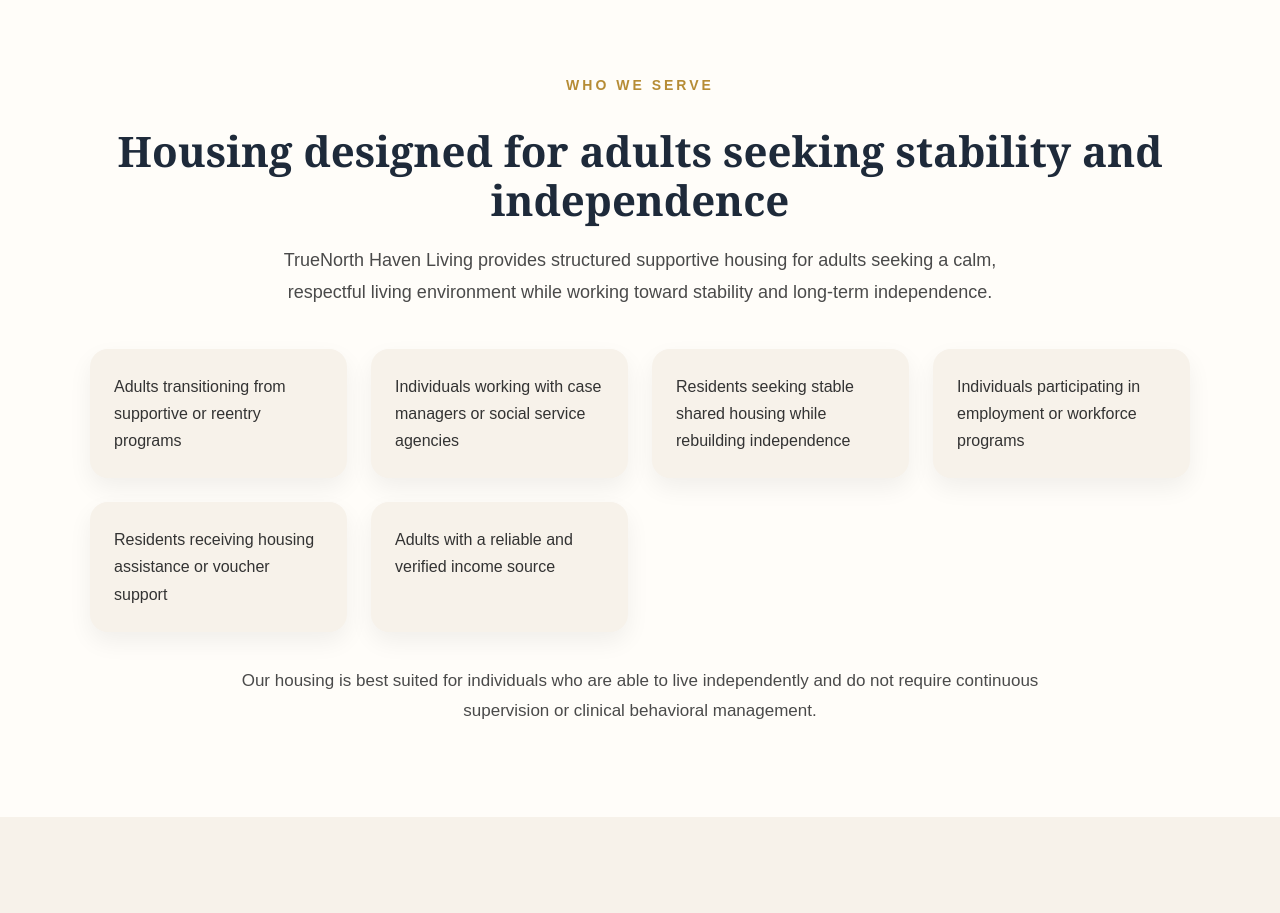
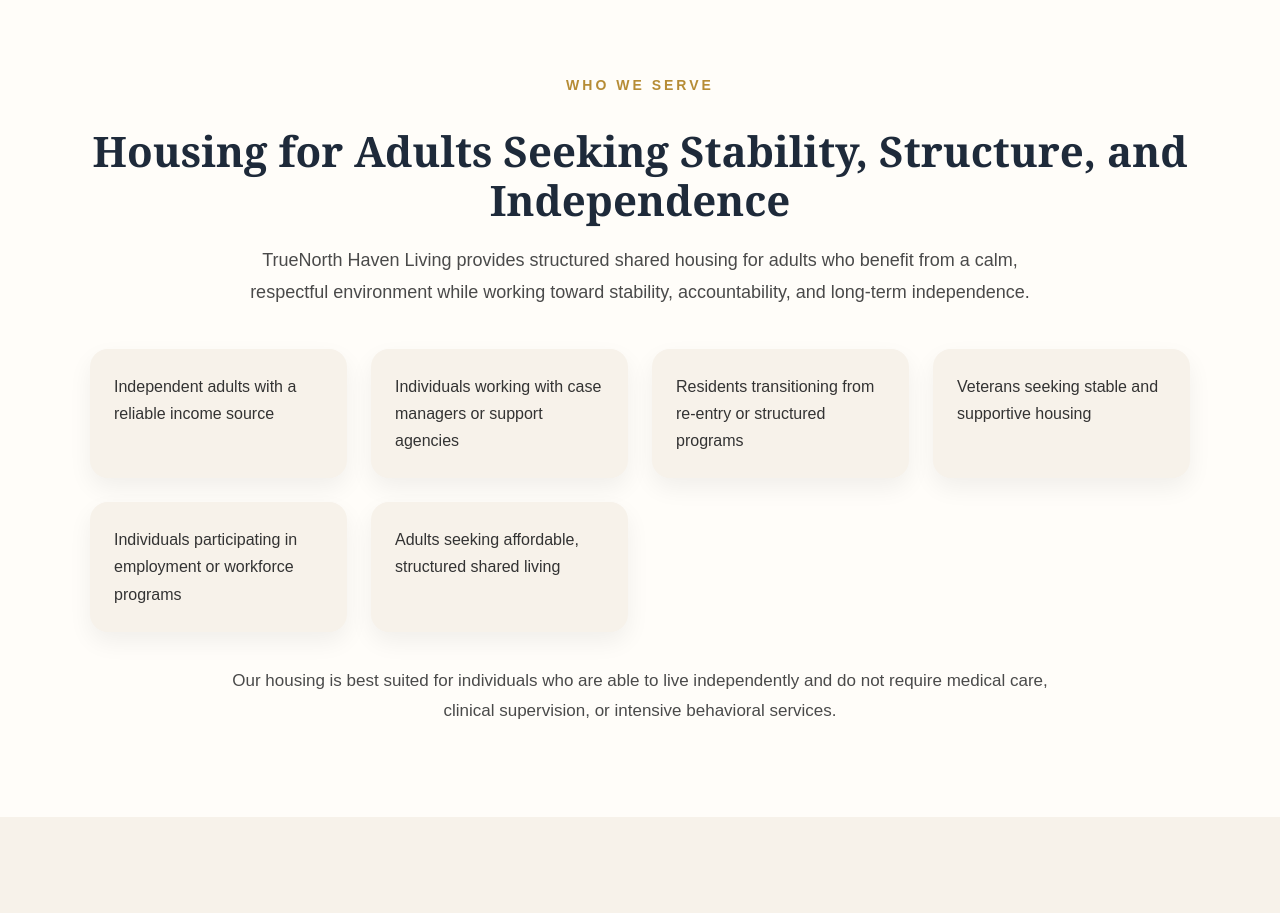
Before and after one commit to TrueNorthHaven/truenorth-haven-living, a Next.js app: page / in a window 1280 px wide. Shown: the part 3960-4873 px from the top of the page. Built offline with nearby package versions, Linux system fonts and the light colour scheme.

Commit message:
Update WhoWeServe.tsx

```diff
--- a/app/components/WhoWeServe.tsx
+++ b/app/components/WhoWeServe.tsx
@@ -1,7 +1,7 @@
 export default function WhoWeServe() {
   return (
     <section
-  className="fade-in"
+      className="fade-in"
       id="serve"
       style={{
         padding: "90px 20px",
@@ -38,7 +38,7 @@ export default function WhoWeServe() {
             color: "#1E2A3A",
           }}
         >
-          Housing designed for adults seeking stability and independence
+          Housing for Adults Seeking Stability, Structure, and Independence
         </h2>
 
         <p
@@ -51,9 +51,9 @@ export default function WhoWeServe() {
             fontFamily: "Arial, sans-serif",
           }}
         >
-          TrueNorth Haven Living provides structured supportive housing for
-          adults seeking a calm, respectful living environment while working
-          toward stability and long-term independence.
+          TrueNorth Haven Living provides structured shared housing for adults
+          who benefit from a calm, respectful environment while working toward
+          stability, accountability, and long-term independence.
         </p>
 
         <div
@@ -65,12 +65,12 @@ export default function WhoWeServe() {
           }}
         >
           {[
-            "Adults transitioning from supportive or reentry programs",
-            "Individuals working with case managers or social service agencies",
-            "Residents seeking stable shared housing while rebuilding independence",
+            "Independent adults with a reliable income source",
+            "Individuals working with case managers or support agencies",
+            "Residents transitioning from re-entry or structured programs",
+            "Veterans seeking stable and supportive housing",
             "Individuals participating in employment or workforce programs",
-            "Residents receiving housing assistance or voucher support",
-            "Adults with a reliable and verified income source",
+            "Adults seeking affordable, structured shared living",
           ].map((item) => (
             <div
               key={item}
@@ -101,8 +101,8 @@ export default function WhoWeServe() {
           }}
         >
           Our housing is best suited for individuals who are able to live
-          independently and do not require continuous supervision or clinical
-          behavioral management.
+          independently and do not require medical care, clinical supervision,
+          or intensive behavioral services.
         </p>
       </div>
     </section>
```
